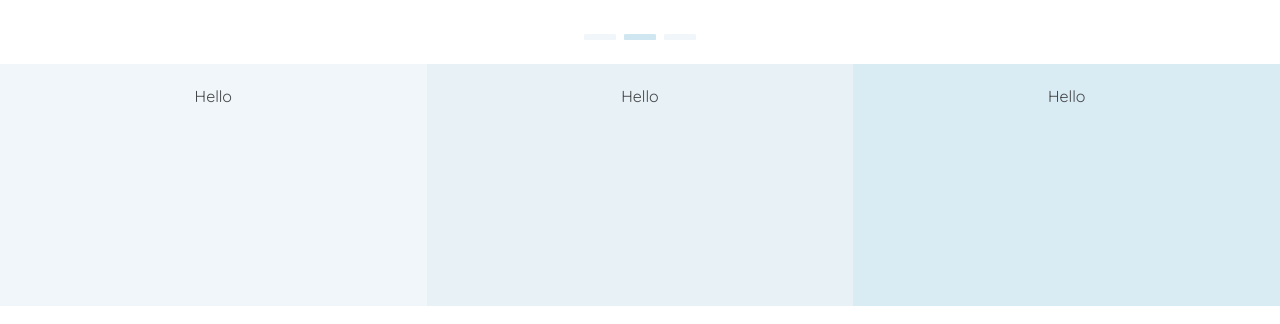
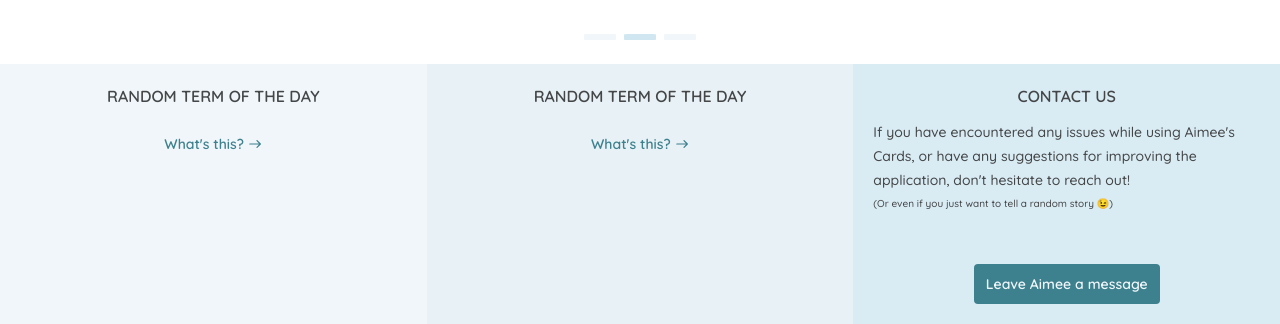
Before and after one commit to AimeeHa/Flashcards, a React (Vite) app in the folder flashcard-react/: page / in a window 1280 px wide. Shown: the part 494-818 px from the top of the page. Built offline with nearby package versions, Linux system fonts and the light colour scheme.

Commit message:
added a draft content for homepage lower-half boxes, change their class names & css - adjust -> icon sizes

```diff
--- a/flashcard-react/src/App.css
+++ b/flashcard-react/src/App.css
@@ -17,7 +17,7 @@
   height: 480px;
 }
 
-.lower-half {
+.article {
   display: flex;
   justify-content: center;
   width: 100%;
@@ -25,18 +25,86 @@
   color: #444647;
 }
 
-.lower-half > div {
+.one {
+  background-color: #f0f6fa;
+  padding: 20px;
+  display: flex;
+  flex-direction: column;
+  justify-content: flex-start;
+}
+
+.two {
+  background-color: #e7f1f6;
+  padding: 20px;
+  display: flex;
+  flex-direction: column;
+  justify-content: flex-start;
+}
+
+.three {
+  background-color: #d9ebf3;
+  display: flex;
+  flex-direction: column;
+  justify-content: flex-start;
   padding: 20px;
 }
 
-.two {
-  background-color: #f0f6fa;
+.article-header {
+  align-self: center;
+  font-size: 16px;
+  font-weight: 550;
+  margin-bottom: 12px;
 }
 
-.three {
-  background-color: #e7f1f6;
+.main-message {
+  font-size: 14px;
+  font-weight: 450;
 }
 
-.four {
-  background-color: #d9ebf3;
+.smaller-note {
+  font-size: 10px;
+  font-weight: 450;
+  margin-bottom: 48px;
 }
+
+.leave-message {
+  align-self: center;
+}
+
+button {
+  font: inherit;
+  width: max-content;
+  background-color: #3d808e;
+  color: #f0f6fa;
+  border: none;
+  border-radius: 4px;
+  padding: 8px 12px;
+  font-size: 14px;
+  font-weight: 600;
+  cursor: pointer;
+  transition: ease 250ms;
+}
+
+.view-definition {
+  display: flex;
+  margin-top: 12px;
+  color: #3d808e;
+  font-weight: 600;
+  font-size: 14px;
+  justify-content: center;
+  gap: 4px;
+}
+
+.view-definition a {
+  text-decoration: none;
+  color: #3d808e;
+}
+
+.view-arrow {
+  transition: ease 250ms;
+}
+
+.view-definition:hover .view-arrow {
+  transform: translateX(8px);
+  cursor: pointer;
+}
--- a/flashcard-react/src/App.tsx
+++ b/flashcard-react/src/App.tsx
@@ -2,6 +2,7 @@
 import './App.css';
 import Slideshow from './Slideshow';
 import Navbar from './Navbar';
+import EastRoundedIcon from '@mui/icons-material/EastRounded';
 
 function App() {
   return (
@@ -13,10 +14,41 @@ function App() {
         <div id="banner">
           <Slideshow />
         </div>
-        <div className="lower-half">
-          <div className="lower-half two">Hello</div>
-          <div className="lower-half three">Hello</div>
-          <div className="lower-half four">Hello</div>
+        <div className="article">
+          <div className="article one">
+            <div className="article-header">RANDOM TERM OF THE DAY</div>
+            <div className="main-message"></div>
+            <div className="view-definition">
+              <a href="">What's this?</a>
+              <div className="view-arrow">
+                <EastRoundedIcon style={{ width: '0.6em' }} />
+              </div>
+            </div>
+          </div>
+          <div className="article two">
+            <div className="article-header">RANDOM TERM OF THE DAY</div>
+            <div className="main-message"></div>
+            <div className="view-definition">
+              <a href="">What's this?</a>
+              <div className="view-arrow">
+                <EastRoundedIcon style={{ width: '0.6em' }} />
+              </div>
+            </div>
+          </div>
+          <div className="article three">
+            <div className="article-header">CONTACT US</div>
+            <div className="main-message">
+              If you have encountered any issues while using Aimee's Cards, or
+              have any suggestions for improving the application, don't hesitate
+              to reach out!
+            </div>
+            <div className="smaller-note">
+              (Or even if you just want to tell a random story &#128521;)
+            </div>
+            <div className="leave-message">
+              <button>Leave Aimee a message</button>
+            </div>
+          </div>
         </div>
       </div>
     </>
--- a/flashcard-react/src/Slideshow.css
+++ b/flashcard-react/src/Slideshow.css
@@ -39,10 +39,12 @@
 
 .slideButtonArrow {
   transition: ease 250ms;
+  cursor: pointer;
 }
 
 .slideButton:hover .slideButtonArrow {
   transform: translateX(16px);
+  cursor: pointer;
 }
 
 /* Buttons */
--- a/flashcard-react/src/Slideshow.tsx
+++ b/flashcard-react/src/Slideshow.tsx
@@ -20,7 +20,7 @@ const slides: Slide[] = [
     link: 'https://www.facebook.com',
   },
 ];
-const delay = 3000;
+const delay = 3500;
 
 function Slideshow() {
   const [index, setIndex] = useState(0);
@@ -60,7 +60,7 @@ function Slideshow() {
               <div className="slideButton">
                 <a href={link}>See more</a>
                 <div className="slideButtonArrow">
-                  <EastRoundedIcon />
+                  <EastRoundedIcon style={{ width: '0.9em' }} />
                 </div>
               </div>
             </div>
```
